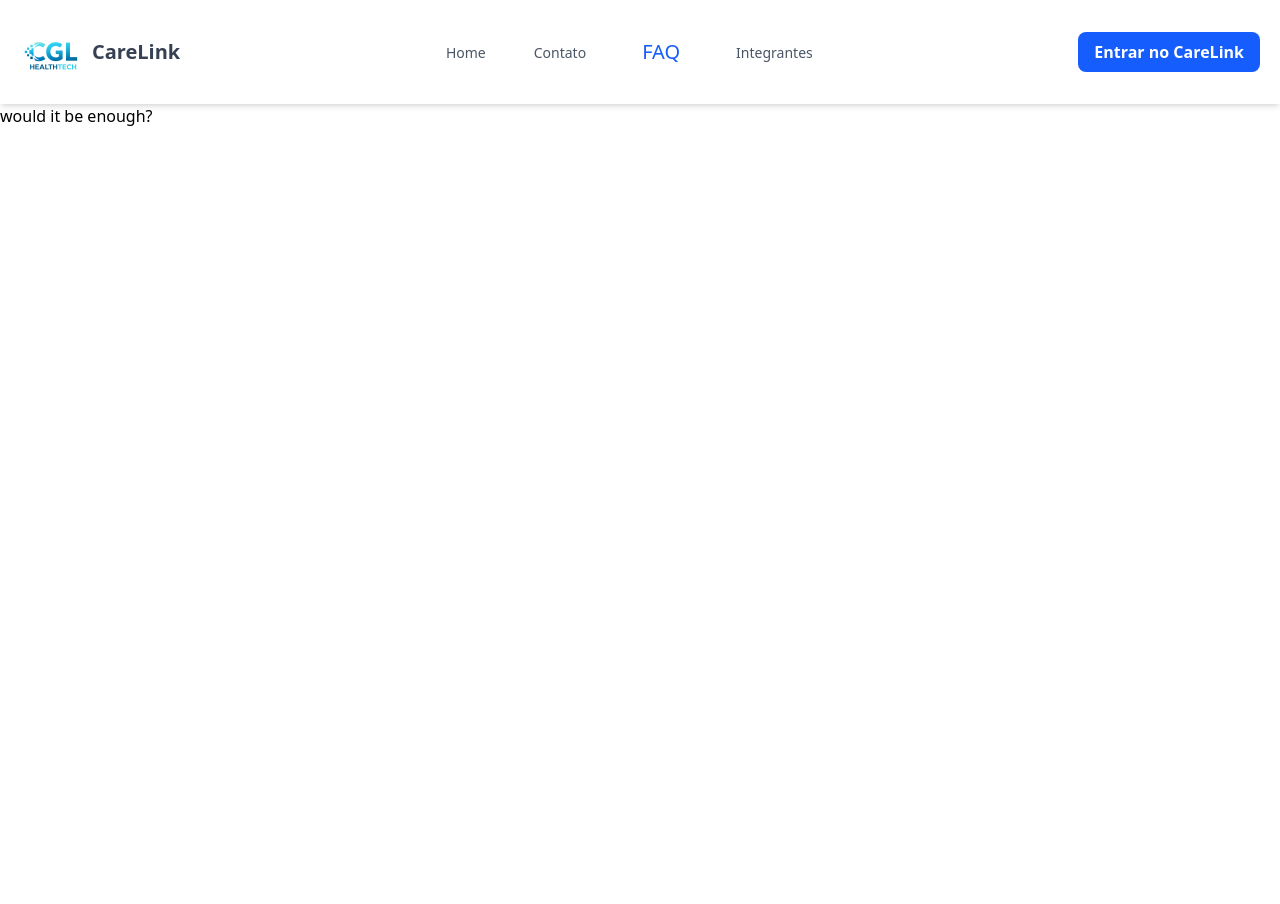
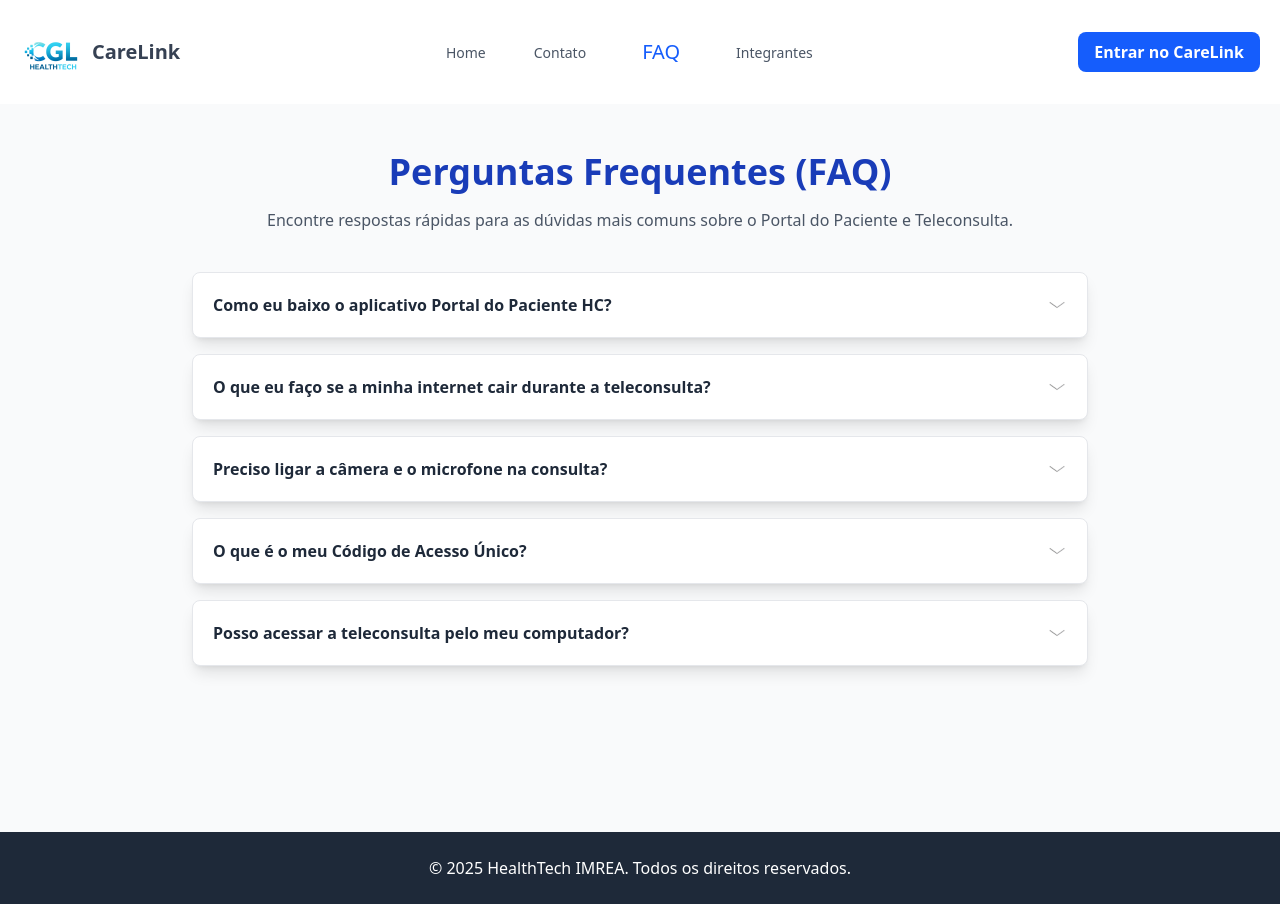
Before and after one commit to camiexemplar/SPRINT-04-FRONT-END, a React (Vite) app: page /faq in a window 1280 px wide. Before the commit the page ends 800 px from the top, so only its background shows below. Built offline with nearby package versions, Linux system fonts and the light colour scheme; a web font is replaced by a local one.

Commit message:
feat: including faq page

```diff
--- a/src/pages/Faq.tsx
+++ b/src/pages/Faq.tsx
@@ -1,5 +1,91 @@
+import React, { useState } from 'react';
+import SetaImage from '../assets/seta.jpg';
+
+interface FaqItem {
+  id: number;
+  question: string;
+  answer: string;
+}
+
+const faqData: FaqItem[] = [
+  {
+    id: 1,
+    question: "Como eu baixo o aplicativo Portal do Paciente HC?",
+    answer: "Você pode baixar o aplicativo na Play Store (Android) ou na App Store (iPhone). Basta procurar por 'Portal do Paciente HC' e clicar em instalar."
+  },
+  {
+    id: 2,
+    question: "O que eu faço se a minha internet cair durante a teleconsulta?",
+    answer: "Fique tranquilo! Caso sua internet sofra alguma interrupção, você pode entrar novamente no aplicativo ou site para voltar para a sala com seu médico."
+  },
+  {
+    id: 3,
+    question: "Preciso ligar a câmera e o microfone na consulta?",
+    answer: "Sim, para uma melhor avaliação, é importante habilitar a câmera e o microfone. O aplicativo irá solicitar sua permissão ao iniciar a chamada. Basta clicar em 'Permitir'."
+  },
+  {
+    id: 4,
+    question: "O que é o meu Código de Acesso Único?",
+    answer: "É um código de segurança que garante que você está entrando na consulta correta. Ele é enviado junto com o link no seu lembrete do WhatsApp. Digite-o no campo de acesso."
+  },
+  {
+    id: 5,
+    question: "Posso acessar a teleconsulta pelo meu computador?",
+    answer: "Sim, você pode usar seu computador ou notebook. Recomendamos usar o navegador Google Chrome para garantir o melhor funcionamento."
+  },
+];
+
 export function FaqPage() {
-    return (
-    <h1>would it be enough?</h1>
+  const [openItemId, setOpenItemId] = useState<number | null>(null);
 
-)}
+  const toggleItem = (id: number) => {
+    setOpenItemId(openItemId === id ? null : id);
+  };
+
+  const ChevronIconComponent = (props: { isOpen: boolean }) => (
+    <img
+      src={SetaImage}
+      alt="Ícone de seta"
+      className={`w-5 h-5 object-contain transition-transform duration-300 ${props.isOpen ? 'rotate-180 text-blue-600' : 'rotate-0 text-gray-500'}`}
+    />
+  );
+
+  return (
+    <div className="min-h-screen bg-gray-50 flex flex-col">
+      <main className="flex-grow py-12 px-4 sm:px-6 lg:px-8">
+        <div className="max-w-4xl mx-auto">
+          <h1 className="text-4xl font-bold text-blue-800 mb-4 text-center flex items-center justify-center gap-4">
+            Perguntas Frequentes (FAQ)
+          </h1>
+          <p className="text-center text-gray-600 mb-10">
+            Encontre respostas rápidas para as dúvidas mais comuns sobre o Portal do Paciente e Teleconsulta.
+          </p>
+
+          <div className="space-y-4">
+            {faqData.map(item => (
+              <div key={item.id} className="bg-white rounded-lg shadow-lg overflow-hidden border border-gray-200">
+                <button
+                  className="w-full flex justify-between items-center p-5 text-left font-semibold text-gray-800 hover:bg-gray-100 transition duration-150"
+                  onClick={() => toggleItem(item.id)}
+                >
+                  {item.question}
+                  <ChevronIconComponent isOpen={openItemId === item.id} />
+                </button>
+
+                {openItemId === item.id && (
+                  <div className="p-5 border-t border-gray-200 bg-blue-50 text-gray-700 leading-relaxed animate-in fade-in duration-500">
+                    {item.answer}
+                  </div>
+                )}
+              </div>
+            ))}
+          </div>
+        </div>
+      </main>
+
+      <footer className="bg-gray-800 text-white p-6 text-center">
+        <p>&copy; 2025 HealthTech IMREA. Todos os direitos reservados.</p>
+      </footer>
+    </div>
+  );
+}
```
Also changed, not shown: src/assets/seta.jpg (added).
